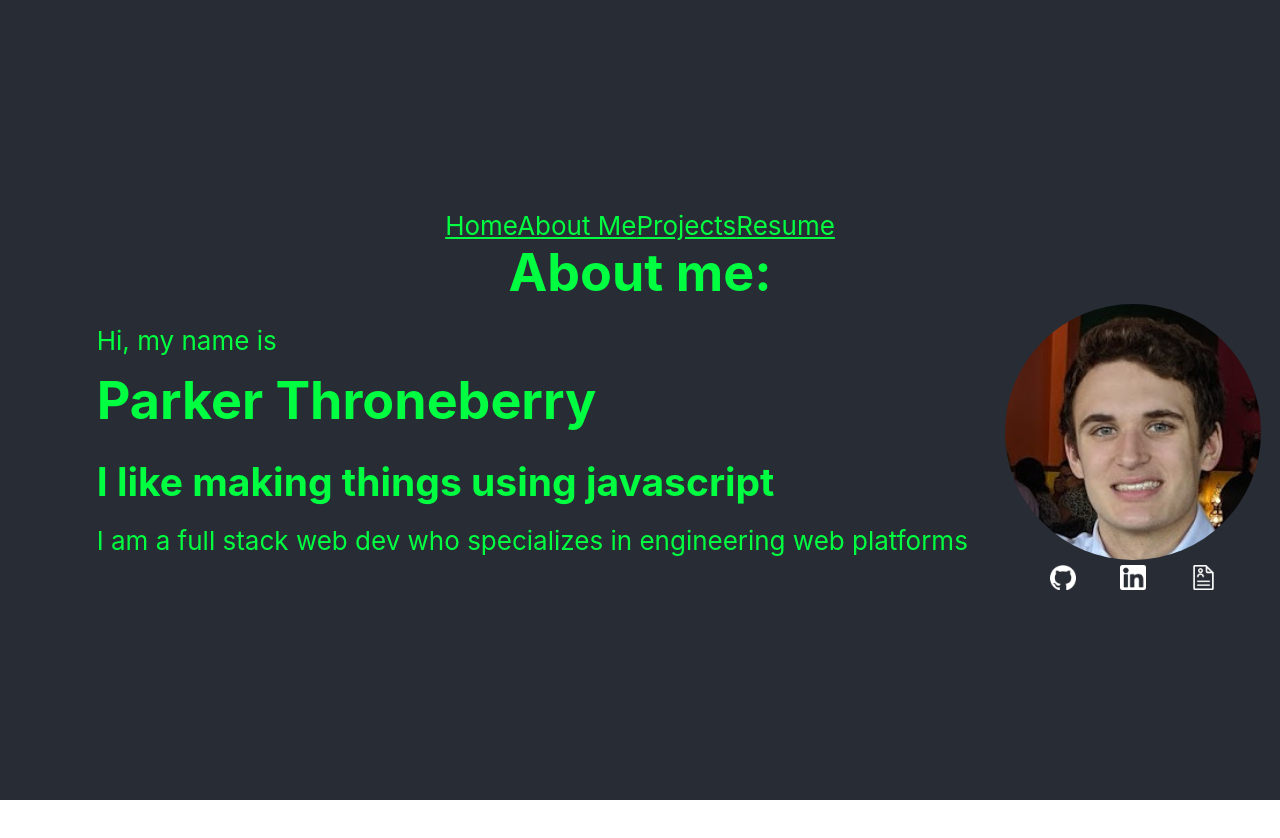
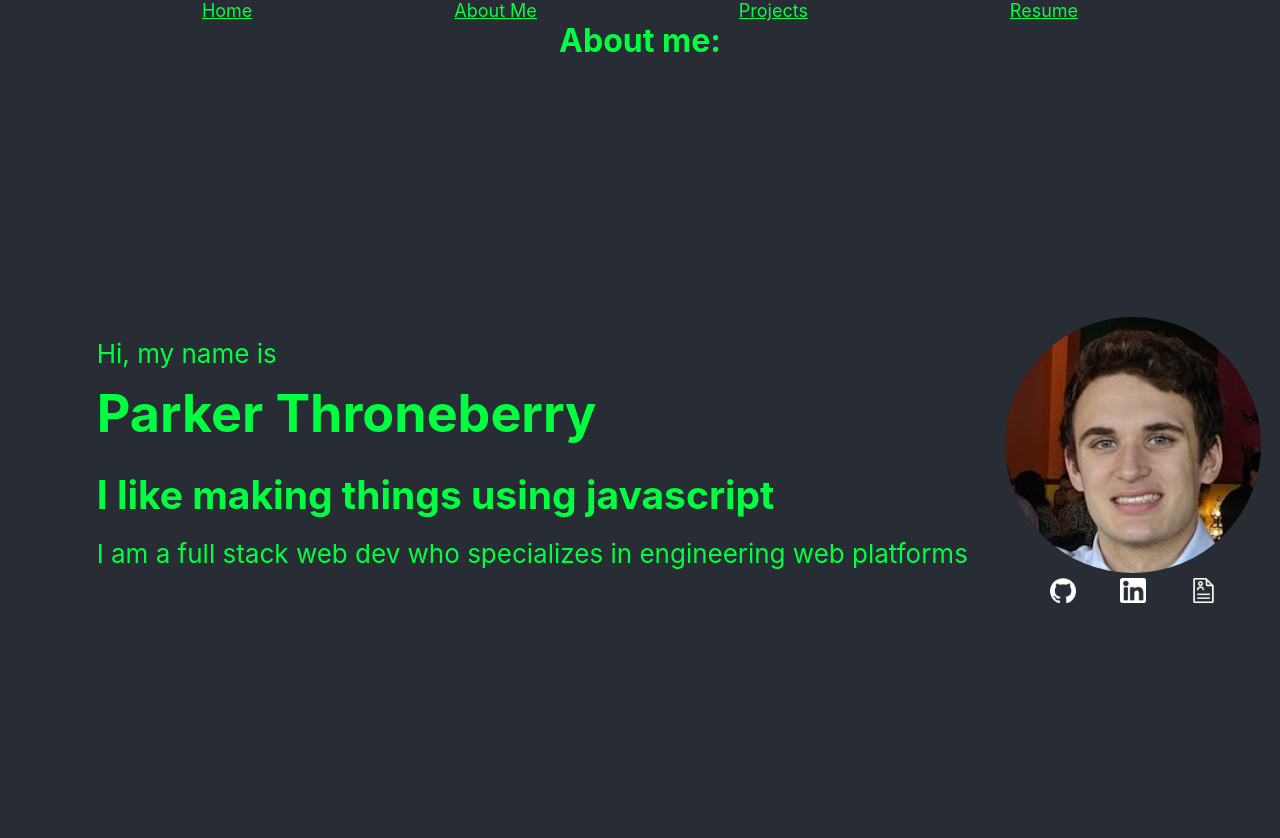
Before and after one commit to pht1207/parkers-portfolio, a React (Create React App) app: page /about in a window 1280 px wide. Shown: the top 838 px of the page. Before the commit the page ends 800 px from the top, so only its background shows below. Built offline with nearby package versions, Linux system fonts and the light colour scheme.

Commit message:
NavigationComponent design added, just basic things

```diff
--- a/src/App.css
+++ b/src/App.css
@@ -1,11 +1,12 @@
 .App {
   text-align: center;
+  background-color: #282c34;
+
 }
 
 
 
 .App-header {
-  background-color: #282c34;
   min-height: 100vh;
   display: flex;
   flex-direction: column;
--- a/src/App.js
+++ b/src/App.js
@@ -14,8 +14,9 @@ import {
 function App() {
   return (
     <div className="App">
+      <NavigationComponent/>
+
       <header className="App-header">
-        <NavigationComponent/>
 
         <div className='Opening'>
           <HiMyNameIs speed={100} html={
--- a/src/NavigationComponent.css
+++ b/src/NavigationComponent.css
@@ -2,5 +2,6 @@
     display: flex;
     flex-direction: row;
     align-items: center;
-    justify-content: center;
+    justify-content: space-evenly;
+    font-size: large;
 }
--- a/src/NavigationComponent.js
+++ b/src/NavigationComponent.js
@@ -19,7 +19,7 @@ function NavigationComponent(props) {
 
     return (
         <Router>
-            <nav className="NavBar">
+            <nav className="NavigationFlexBox">
                 <Link to="/">Home</Link>
                 <Link to="/about">About Me</Link>
                 <Link to="/projects">Projects</Link>
--- a/src/Pages/Projects.js
+++ b/src/Pages/Projects.js
@@ -1,10 +1,5 @@
 import './Projects.css'
 import { useEffect, useState } from 'react';
-
-
-import App from '../App';
-import HiMyNameIs from '../HiMyNameIs';
-import ContactInfo from '../ContactInfo'
 
 function Projects(props) {
 
```
